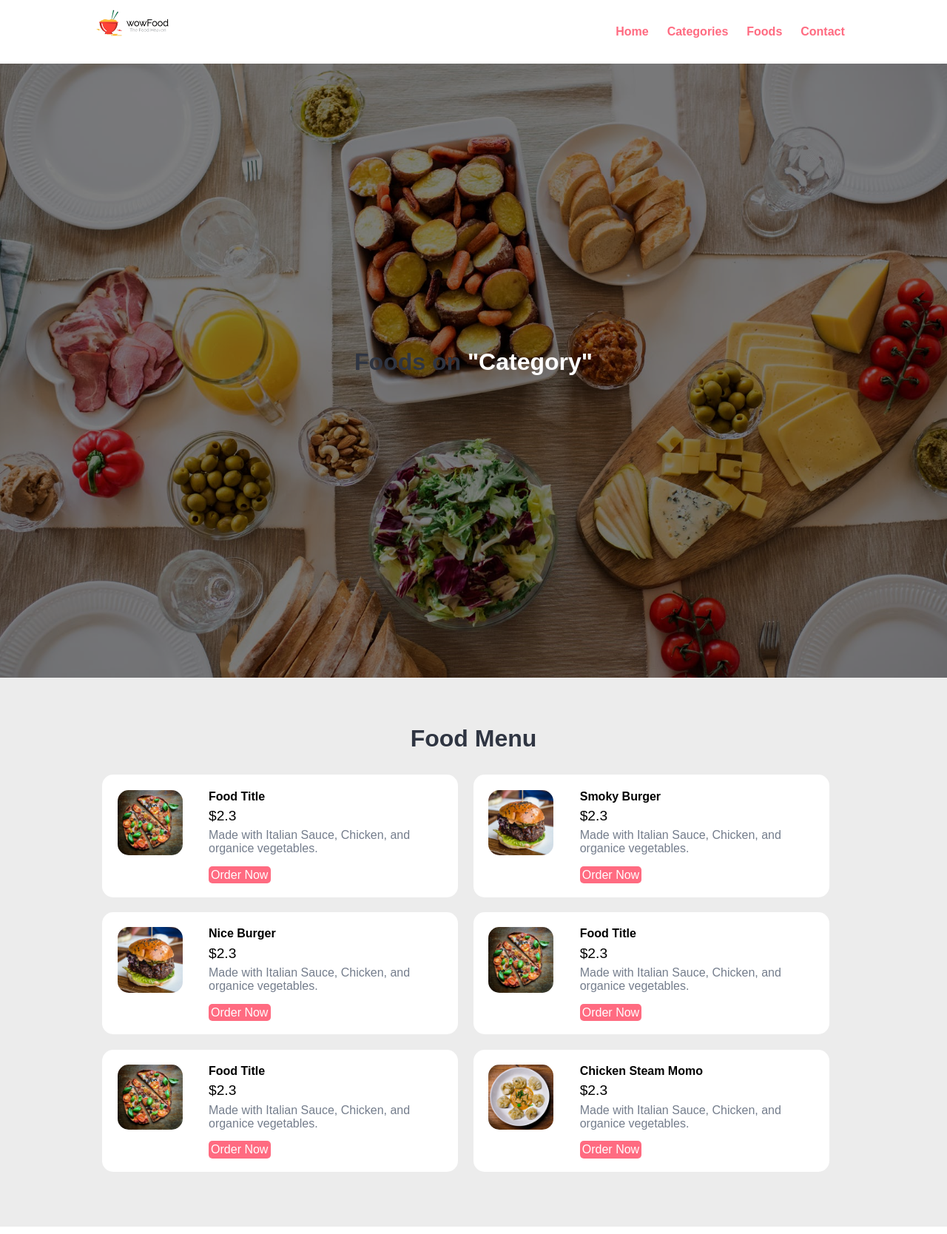
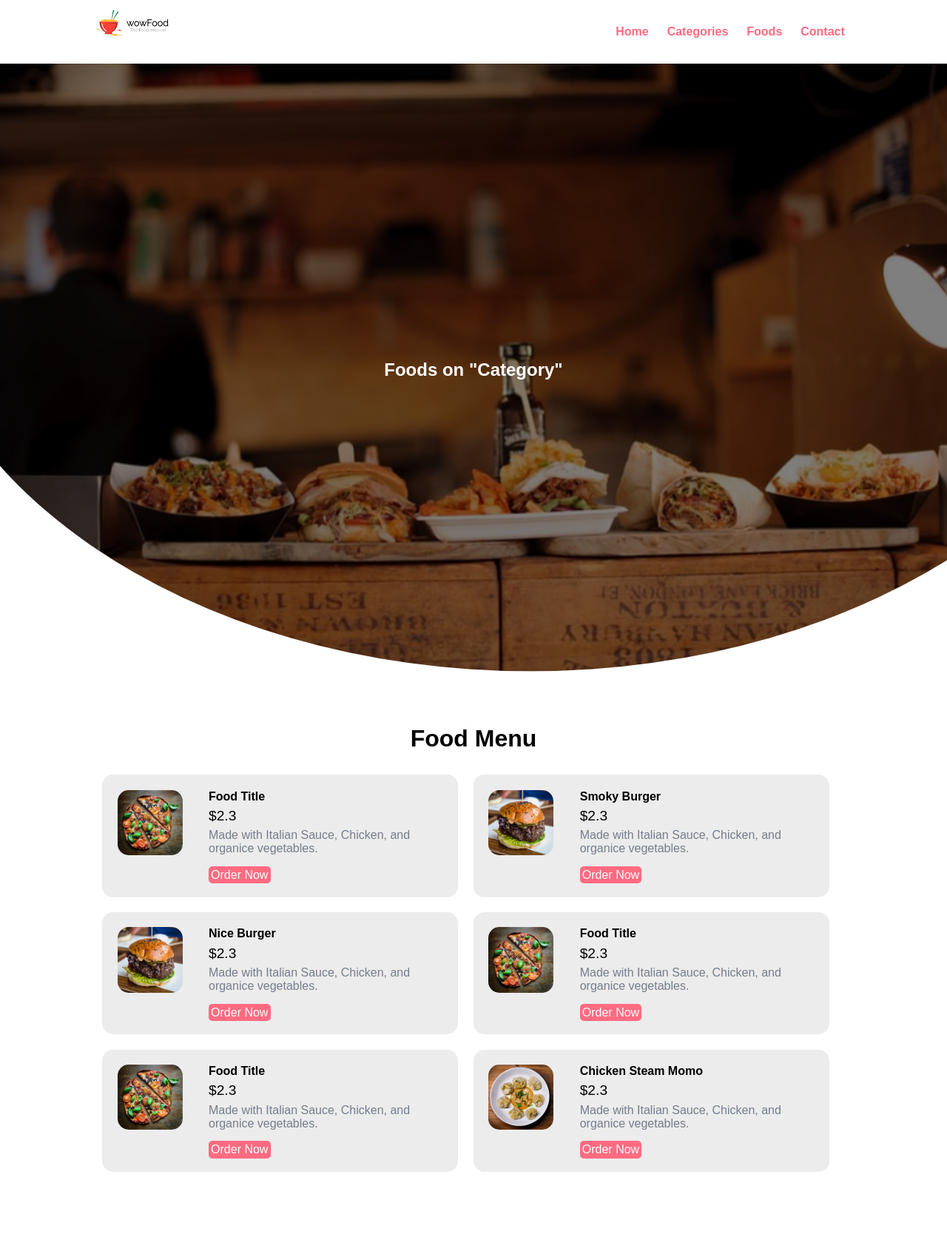
Before and after one commit to duongmien/food-order-project, a PHP site: page /category-foods.html in a window 1280 px wide. Shown: the top 1668 px of the page at 74% size. Run offline with PHP 8.4, Linux system fonts and the light colour scheme.

Commit message:
update css for all

```diff
--- a/category-foods.html
+++ b/category-foods.html
@@ -44,11 +44,9 @@
 
     <!-- fOOD sEARCH Section Starts Here -->
     <section class="food-search text-center">
-        <div class="bg-food"></div>
+        <div class="bg-food-category"></div>
         <div class="container">
-
-            <h2>Foods on <a href="#" class="text-white">"Category"</a></h2>
-
+            <h3>Foods on <a href="#" class="text-white">"Category"</a></h3>
         </div>
     </section>
     <!-- fOOD sEARCH Section Ends Here -->
--- a/css/style.css
+++ b/css/style.css
@@ -63,12 +63,13 @@ a:hover{
     background-color: #ff4757;
 }
 h2{
-    color: #2f3542;
+    color: #000000;
     font-size: 2rem;
     margin-bottom: 2%;
 }
 h3{
     font-size: 1.5rem;
+    color: white;
 }
 .float-container{
     position: relative;
@@ -112,6 +113,7 @@ fieldset{
     position: relative;
     height: 100vh;
     padding-bottom: 30px;
+    clip-path: ellipse(66% 71% at 56% 28%);
 }
 .food-search h1{
     font-family:  var(--cursive-font);
@@ -129,7 +131,7 @@ fieldset{
     top:0;
     height: 100%;
     width: 100%;
-    background-color: #000000;
+    background-color:#000000;
     opacity: 0.5;
     z-index: -1;
 }
@@ -162,6 +164,22 @@ fieldset{
       -o-background-size: cover;
       background-size: fit;
       animation: zoomInout 20s ease infinite;
+}
+.food-search .bg-food-category::after{
+    content: "";
+    position: absolute;
+    top:0;
+    height: 100%;
+    left: 0;
+    right:0;
+    z-index:-2;
+    background-image: url(../images/bg-food-categories.jfif);
+      -webkit-background-size: cover;
+      -moz-background-size: cover;
+      -o-background-size: cover;
+      background-size: cover;
+      animation: zoomInout 20s ease infinite;
+
 }
 .food-order{
     padding: 7% 0;
@@ -211,7 +229,7 @@ fieldset{
 
 /* CSS for Food Menu */
 .food-menu{
-    background-color: #ececec;
+    background-color:white ;
     padding: 4% 0;
 }
 .food-menu-box{
@@ -219,7 +237,7 @@ fieldset{
     margin: 1%;
     padding: 2%;
     float: left;
-    background-color: white;
+    background-color: #ececec;
     border-radius: 15px;
 }
 
```
Also changed, not shown: images/bg-food-categories.jfif (added).
